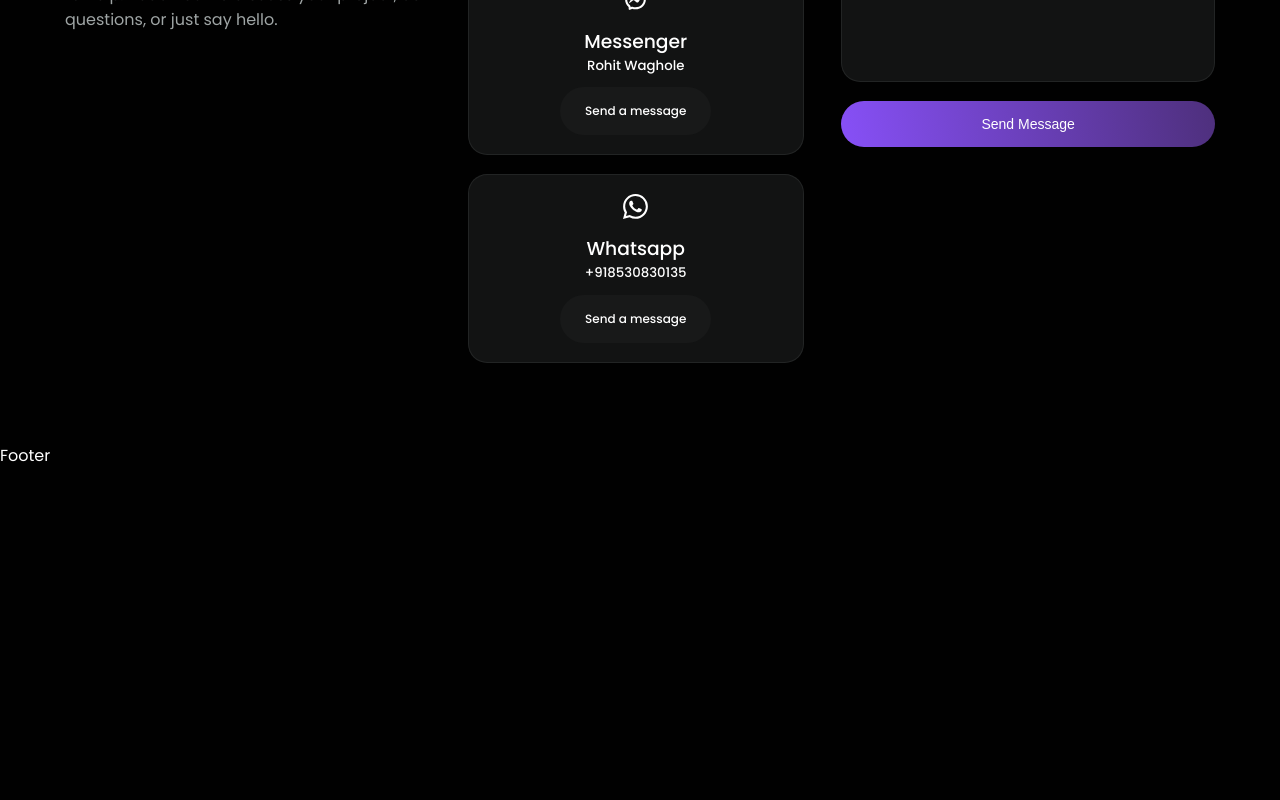
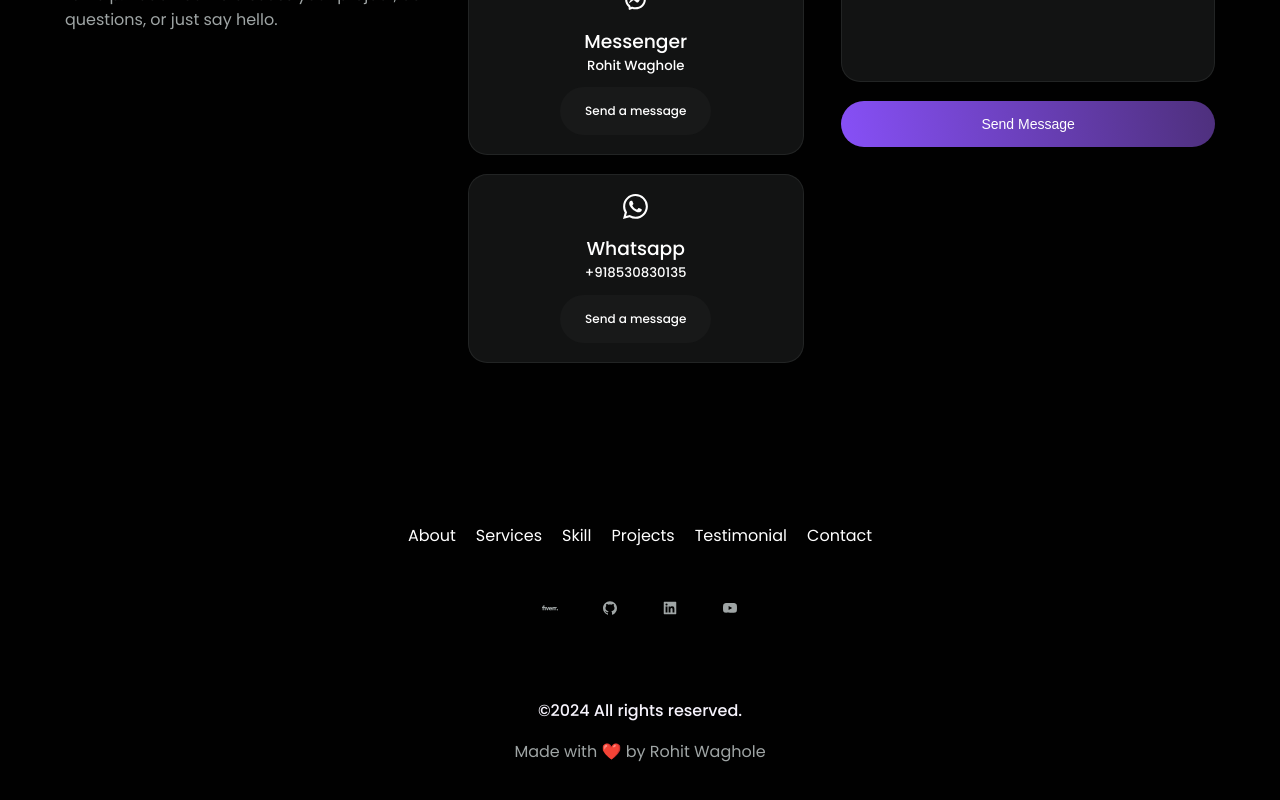
Before and after one commit to rohitw20/portfolio-react-gsap, a React (Create React App) app: page / in a window 1280 px wide. Shown: the part 5541-6341 px from the top of the page. Before the commit the page ends 6009 px from the top, so only its background shows below. Built offline with nearby package versions, Linux system fonts and the light colour scheme.

Commit message:
footer added

```diff
--- a/src/components/Footer/Footer.css
+++ b/src/components/Footer/Footer.css
@@ -0,0 +1,46 @@
+#footer .nav__link__container {
+  display: flex;
+  align-items: center;
+  justify-content: center;
+  gap: 20px;
+}
+
+#footer .nav__link {
+  transition: var(--transition);
+}
+
+#footer .nav__link:hover {
+  color: var(--color-primary);
+}
+
+#footer .social__handles__container {
+  display: flex;
+  align-items: center;
+  justify-content: center;
+  gap: 20px;
+  margin-top: 40px;
+}
+
+#footer .social__handles__container .social__handle {
+  width: 3rem;
+  font-size: 1.5rem;
+}
+
+#footer .copyright__container {
+  width: 100%;
+  text-align: center;
+  margin-top: 70px;
+}
+
+#footer .copyright__container h3 {
+  margin-bottom: 1rem;
+  font-size: 16px;
+  font-weight: 500;
+  color: var(--color-off-white);
+}
+
+@media (max-width: 768px) {
+  #footer .nav__link__container {
+    flex-direction: column;
+  }
+}
--- a/src/components/Footer/index.jsx
+++ b/src/components/Footer/index.jsx
@@ -1,8 +1,49 @@
 import React from "react";
 import "./Footer.css";
+import { menu, socialHandles } from "../../data";
+import { Link } from "react-scroll";
 
 const Footer = () => {
-  return <div>Footer</div>;
+  return (
+    <footer id="footer">
+      <div className="section__wrapper">
+        <ul className="nav__link__container">
+          {menu.map((list, index) => (
+            <Link
+              activeClass="active"
+              className="tab__item name"
+              to={list.name.toLocaleLowerCase()}
+              spy={true}
+              smooth={true}
+              offset={-70}
+              duration={500}
+              key={index}
+            >
+              {list.name}
+            </Link>
+          ))}
+        </ul>
+
+        <div className="social__handles__container">
+          {socialHandles.map((list, index) => (
+            <a
+              href={list.link}
+              className="icon__container social__handles"
+              target="_blank"
+              key={index}
+            >
+              {list.icon}
+            </a>
+          ))}
+        </div>
+
+        <div className="copyright__container">
+          <h3>&copy;{new Date().getFullYear()} All rights reserved.</h3>
+          <p className="text__muted">Made with ❤️ by Rohit Waghole</p>
+        </div>
+      </div>
+    </footer>
+  );
 };
 
 export default Footer;
--- a/src/data.js
+++ b/src/data.js
@@ -310,6 +310,6 @@
   {
     name: "Youtube",
     icon: <AiFillYoutube />,
-    link: "https://www.youtube.com/channel/UCEtnsPZQEd0l1tbr_nDQd5Q?sub_confirmation=1",
+    link: "",
   },
 ];
```
